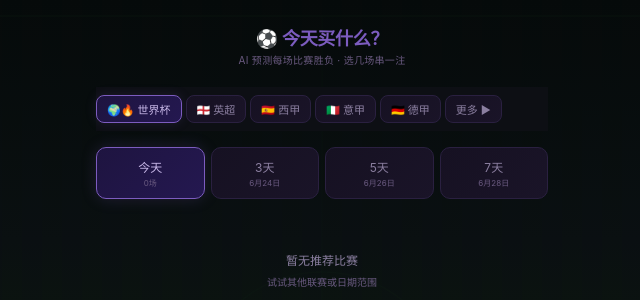
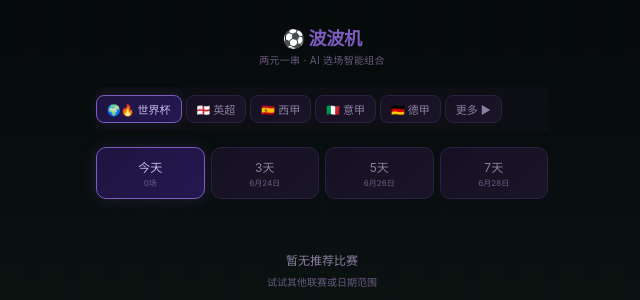
Before and after one commit to k38mail-star/k38-tip, a Flask app: page /v84 in a window 1280 px wide. Shown: the top 300 px of the page, without its empty margins (318-958 px from the left). Run offline with Flask 3, Linux system fonts and the light colour scheme; data that the repository does not hold is empty; parts of the project's set-up code (start-up, migrations or seed data) failed here and were passed over.

Commit message:
改名波波机 🍢
⚽ 波波机 — 两元一串·AI选场智能组合
四川钵钵鸡梗: 不管2串1/3串1/4串1/5串1,都是两元一串
足球⚽串在签子🍢上,跟波波鸡一个意思

```diff
--- a/templates/v84-kimi-a.html
+++ b/templates/v84-kimi-a.html
@@ -3,7 +3,7 @@
 <head>
 <meta charset="UTF-8">
 <meta name="viewport" content="width=device-width,initial-scale=1.0">
-<title>K38 ⚽ 智荐</title>
+<title>K38 ⚽ 波波机</title>
 <style>
   *{margin:0;padding:0;box-sizing:border-box}
   body{background:#0d0f14;color:#e8e4f0;font-family:-apple-system,BlinkMacSystemFont,'PingFang SC','SF Pro',sans-serif;padding:24px 14px 110px;max-width:480px;margin:0 auto;-webkit-font-smoothing:antialiased;overflow-x:hidden;position:relative}
@@ -145,12 +145,12 @@
 </style>
 </head>
 <body>
-<h1>⚽ <span>今天买什么？</span></h1>
-<div class="subtitle">AI 预测每场比赛胜负 · 选几场串一注</div>
+<h1>⚽ <span>波波机</span></h1>
+<div class="subtitle">两元一串 · AI 选场智能组合</div>
 <div class="tags" id="tags"></div>
 <div class="dates" id="dates"></div>
 <div class="ld" id="ld">加载中</div>
-<div class="legend" id="legend"><div class="ll"><span>🤖 AI 推荐</span><span class="t" id="tzDisplay">UTC+8</span></div><div class="lr"><span id="timeDisplay">--:--</span><span>|</span><span>⚡ 越多越可靠</span></div></div>
+<div class="legend" id="legend"><div class="ll"><span>🤖 波波机</span><span class="t" id="tzDisplay">UTC+8</span></div><div class="lr"><span id="timeDisplay">--:--</span><span>|</span><span>⚡ 越多越可靠</span></div></div>
 <div class="ml" id="ml"></div>
 
 <div class="bb" id="bb">
```
